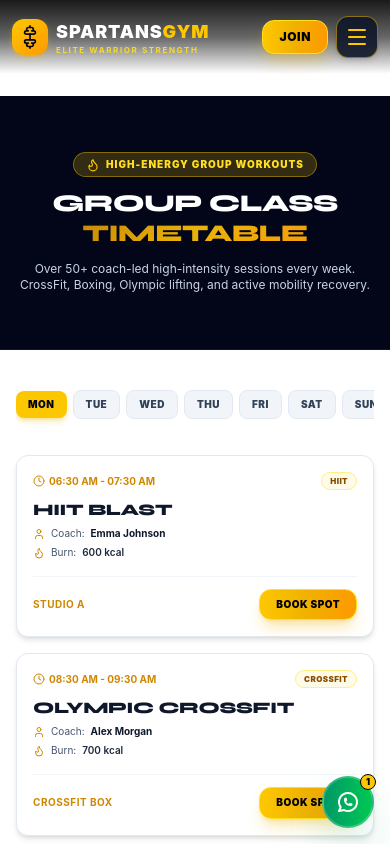
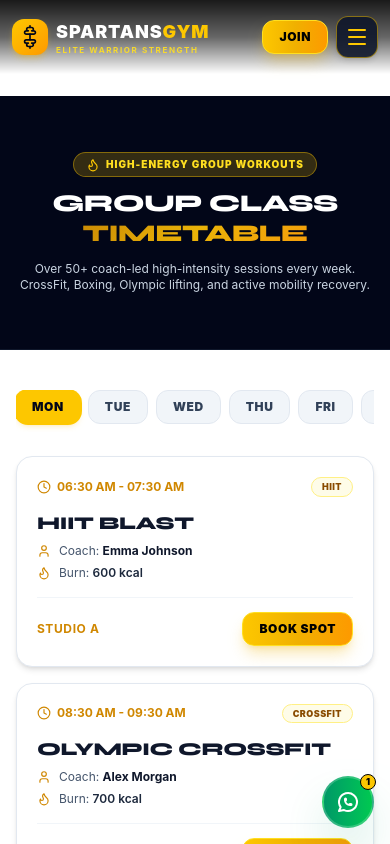
Before and after one commit to faisalkhan9898/spartanGym, a React (Vite) app: page /classes in a window 390 px wide. Shown: the top 844 px of the page. Built offline with nearby package versions, Linux system fonts and the light colour scheme; the HTML template or start-up script is replaced by a standard one.

Commit message:
works on responsivness

```diff
--- a/src/pages/Classes.jsx
+++ b/src/pages/Classes.jsx
@@ -32,16 +32,16 @@ export default function Classes() {
       {/* Main Timetable Content */}
       <section className="py-10 sm:py-16 px-4 sm:px-6 lg:px-8 max-w-7xl mx-auto overflow-hidden">
 
-        {/* Day Selector */}
-        <div className="-mx-4 px-4 sm:mx-0 sm:px-0">
-          <div className="flex items-center justify-start sm:justify-center gap-1.5 sm:gap-2 overflow-x-auto pb-3 sm:pb-4 mb-6 sm:mb-8 no-scrollbar">
+        {/* Day Selector — smoothly scrollable with touch feedback */}
+        <div className="-mx-4 px-4 sm:mx-0 sm:px-0 mb-6 sm:mb-8">
+          <div className="flex items-center justify-start sm:justify-center gap-2 overflow-x-auto pb-2 no-scrollbar touch-pan-x">
             {daysOfWeek.map((day) => (
               <button
                 key={day}
                 onClick={() => setSelectedDay(day)}
-                className={`px-3 sm:px-5 py-1.5 sm:py-2.5 rounded-lg sm:rounded-xl text-[10px] sm:text-xs font-black uppercase tracking-wider whitespace-nowrap transition-all cursor-pointer shrink-0 ${
+                className={`px-4 sm:px-5 py-2 sm:py-2.5 rounded-xl text-xs font-black uppercase tracking-wider whitespace-nowrap transition-all duration-200 cursor-pointer shrink-0 active:scale-95 ${
                   selectedDay === day
-                    ? 'bg-yellow-400 text-slate-950 font-black shadow-md shadow-yellow-500/30'
+                    ? 'bg-yellow-400 text-slate-950 font-black shadow-md shadow-yellow-500/25 ring-2 ring-yellow-400'
                     : 'bg-slate-100 text-slate-700 hover:text-slate-900 hover:bg-slate-200 border border-slate-200'
                 }`}
               >
@@ -55,44 +55,44 @@ export default function Classes() {
         {/* Classes Grid for Day */}
         <div className="grid grid-cols-1 md:grid-cols-2 lg:grid-cols-3 gap-4 sm:gap-6">
           {scheduleTimetable.map((slot, idx) => {
-            const classInfo = slot[selectedDay];
+            const classInfo = slot[selectedDay] || { name: 'Open Gym', coach: 'Coach Staff', category: 'General', calories: '400 kcal', room: 'Main Floor' };
             return (
               <div
                 key={idx}
-                className="bg-white rounded-xl sm:rounded-3xl p-4 sm:p-7 border border-slate-200 hover:border-yellow-400 transition-all flex flex-col justify-between shadow-md hover:shadow-xl"
+                className="bg-white rounded-2xl sm:rounded-3xl p-5 sm:p-7 border border-slate-200 hover:border-yellow-400 transition-all flex flex-col justify-between shadow-md hover:shadow-xl"
               >
                 <div>
-                  <div className="flex items-center justify-between gap-2 mb-2 sm:mb-4">
-                    <span className="text-[10px] sm:text-xs font-bold text-yellow-600 flex items-center gap-1 sm:gap-1.5">
-                      <Clock className="w-3 h-3 sm:w-4 sm:h-4" />
+                  <div className="flex items-center justify-between gap-2 mb-3 sm:mb-4">
+                    <span className="text-xs font-bold text-yellow-600 flex items-center gap-1.5">
+                      <Clock className="w-3.5 h-3.5 sm:w-4 sm:h-4" />
                       {slot.time}
                     </span>
-                    <span className="px-2 sm:px-3 py-0.5 sm:py-1 rounded-full text-[8px] sm:text-[10px] font-black uppercase tracking-wider bg-yellow-50 text-yellow-800 border border-yellow-200">
+                    <span className="px-2.5 sm:px-3 py-0.5 sm:py-1 rounded-full text-[9px] sm:text-[10px] font-black uppercase tracking-wider bg-yellow-50 text-yellow-800 border border-yellow-200">
                       {classInfo.category}
                     </span>
                   </div>
 
-                  <h3 className="text-base sm:text-2xl font-black text-slate-900 uppercase font-heading mb-1 sm:mb-2">
+                  <h3 className="text-lg sm:text-2xl font-black text-slate-900 uppercase font-heading mb-1.5 sm:mb-2">
                     {classInfo.name}
                   </h3>
 
-                  <div className="space-y-1 sm:space-y-1.5 text-[10px] sm:text-xs text-slate-600 mb-4 sm:mb-6">
-                    <p className="flex items-center gap-1.5 sm:gap-2">
-                      <User className="w-3 h-3 sm:w-3.5 sm:h-3.5 text-yellow-600" />
-                      Coach: <strong className="text-slate-900 font-bold">{classInfo.coach}</strong>
+                  <div className="space-y-1.5 text-xs text-slate-600 mb-4 sm:mb-6">
+                    <p className="flex items-center gap-2">
+                      <User className="w-3.5 h-3.5 text-yellow-600" />
+                      <span>Coach: <strong className="text-slate-900 font-bold">{classInfo.coach}</strong></span>
                     </p>
-                    <p className="flex items-center gap-1.5 sm:gap-2">
-                      <Flame className="w-3 h-3 sm:w-3.5 sm:h-3.5 text-yellow-600" />
-                      Burn: <strong className="text-slate-800 font-semibold">{classInfo.calories}</strong>
+                    <p className="flex items-center gap-2">
+                      <Flame className="w-3.5 h-3.5 text-yellow-600" />
+                      <span>Burn: <strong className="text-slate-800 font-semibold">{classInfo.calories}</strong></span>
                     </p>
                   </div>
                 </div>
 
-                <div className="pt-3 sm:pt-4 border-t border-slate-100 flex items-center justify-between">
-                  <span className="text-[10px] sm:text-xs font-bold text-yellow-600 uppercase tracking-wider">
+                <div className="pt-3.5 sm:pt-4 border-t border-slate-100 flex items-center justify-between">
+                  <span className="text-xs font-bold text-yellow-600 uppercase tracking-wider">
                     {classInfo.room}
                   </span>
-                  <Button to="/free-trial" variant="primary" size="sm" className="text-[10px] sm:text-xs">
+                  <Button to="/free-trial" variant="primary" size="sm" className="text-xs px-3.5 py-1.5">
                     Book Spot
                   </Button>
                 </div>
--- a/src/pages/Home.jsx
+++ b/src/pages/Home.jsx
@@ -291,16 +291,16 @@ export default function Home() {
           description="Over 50+ classes scheduled every week. Filter by day to plan your weekly workout calendar."
         />
 
-        {/* Day Selector Tabs — scrollable on mobile */}
-        <div className="-mx-4 px-4 sm:mx-0 sm:px-0">
-          <div className="flex items-center justify-start sm:justify-center gap-1.5 sm:gap-2 overflow-x-auto pb-3 sm:pb-4 mb-6 sm:mb-8 no-scrollbar">
+        {/* Day Selector Tabs — smoothly scrollable with touch feedback */}
+        <div className="-mx-4 px-4 sm:mx-0 sm:px-0 mb-6 sm:mb-8">
+          <div className="flex items-center justify-start sm:justify-center gap-2 overflow-x-auto pb-2 no-scrollbar touch-pan-x">
             {daysOfWeek.map((day) => (
               <button
                 key={day}
                 onClick={() => setSelectedDay(day)}
-                className={`px-3.5 sm:px-5 py-1.5 sm:py-2.5 rounded-lg sm:rounded-xl text-[11px] sm:text-xs font-black uppercase tracking-wider whitespace-nowrap transition-all duration-200 cursor-pointer shrink-0 ${
+                className={`px-4 sm:px-5 py-2 sm:py-2.5 rounded-xl text-xs font-black uppercase tracking-wider whitespace-nowrap transition-all duration-200 cursor-pointer shrink-0 active:scale-95 ${
                   selectedDay === day
-                    ? 'bg-yellow-400 text-slate-950 font-black shadow-md shadow-yellow-500/20'
+                    ? 'bg-yellow-400 text-slate-950 font-black shadow-md shadow-yellow-500/25 ring-2 ring-yellow-400'
                     : 'bg-slate-100 text-slate-700 hover:text-slate-900 hover:bg-slate-200 border border-slate-200'
                 }`}
               >
@@ -314,28 +314,28 @@ export default function Home() {
         {/* Timetable Schedule Cards for Selected Day */}
         <div className="grid grid-cols-1 sm:grid-cols-2 lg:grid-cols-4 gap-4 sm:gap-6">
           {scheduleTimetable.map((slot, idx) => {
-            const classInfo = slot[selectedDay];
+            const classInfo = slot[selectedDay] || { name: 'Open Gym', coach: 'Coach Staff', category: 'General', calories: '400 kcal', room: 'Main Floor' };
             return (
               <div
                 key={idx}
-                className="bg-white rounded-2xl sm:rounded-3xl p-4 sm:p-6 border border-slate-200 hover:border-yellow-400 transition-all flex flex-col justify-between shadow-sm hover:shadow-md"
+                className="bg-white rounded-2xl sm:rounded-3xl p-5 sm:p-6 border border-slate-200 hover:border-yellow-400 transition-all flex flex-col justify-between shadow-sm hover:shadow-md"
               >
                 <div>
-                  <div className="flex items-center justify-between gap-2 mb-2 sm:mb-3">
-                    <span className="text-[11px] sm:text-xs font-bold text-yellow-600 flex items-center gap-1 sm:gap-1.5">
+                  <div className="flex items-center justify-between gap-2 mb-3">
+                    <span className="text-xs font-bold text-yellow-600 flex items-center gap-1.5">
                       <Clock className="w-3.5 h-3.5 text-yellow-600" />
                       {slot.time}
                     </span>
-                    <span className="px-2 py-0.5 rounded-md text-[9px] sm:text-[10px] font-bold bg-yellow-50 text-yellow-800 border border-yellow-200">
+                    <span className="px-2.5 py-0.5 rounded-md text-[10px] font-black uppercase tracking-wider bg-yellow-50 text-yellow-800 border border-yellow-200">
                       {classInfo.category}
                     </span>
                   </div>
 
-                  <h3 className="text-base sm:text-xl font-black text-slate-900 uppercase font-heading mb-2">
+                  <h3 className="text-lg sm:text-xl font-black text-slate-900 uppercase font-heading mb-2">
                     {classInfo.name}
                   </h3>
 
-                  <div className="space-y-1 sm:space-y-1.5 text-xs text-slate-600 mb-4">
+                  <div className="space-y-1.5 text-xs text-slate-600 mb-4">
                     <p className="flex items-center gap-2">
                       <User className="w-3.5 h-3.5 text-yellow-600 shrink-0" />
                       <span>Coach: <strong className="text-slate-900 font-bold">{classInfo.coach}</strong></span>
@@ -347,11 +347,11 @@ export default function Home() {
                   </div>
                 </div>
 
-                <div className="pt-3 border-t border-slate-100 flex items-center justify-between">
+                <div className="pt-3.5 border-t border-slate-100 flex items-center justify-between">
                   <span className="text-xs font-bold text-yellow-600 uppercase tracking-wider">
                     {classInfo.room}
                   </span>
-                  <Button to="/free-trial" variant="primary" size="sm" className="text-xs px-3 py-1.5">
+                  <Button to="/free-trial" variant="primary" size="sm" className="text-xs px-3.5 py-1.5">
                     Book Spot
                   </Button>
                 </div>
```
